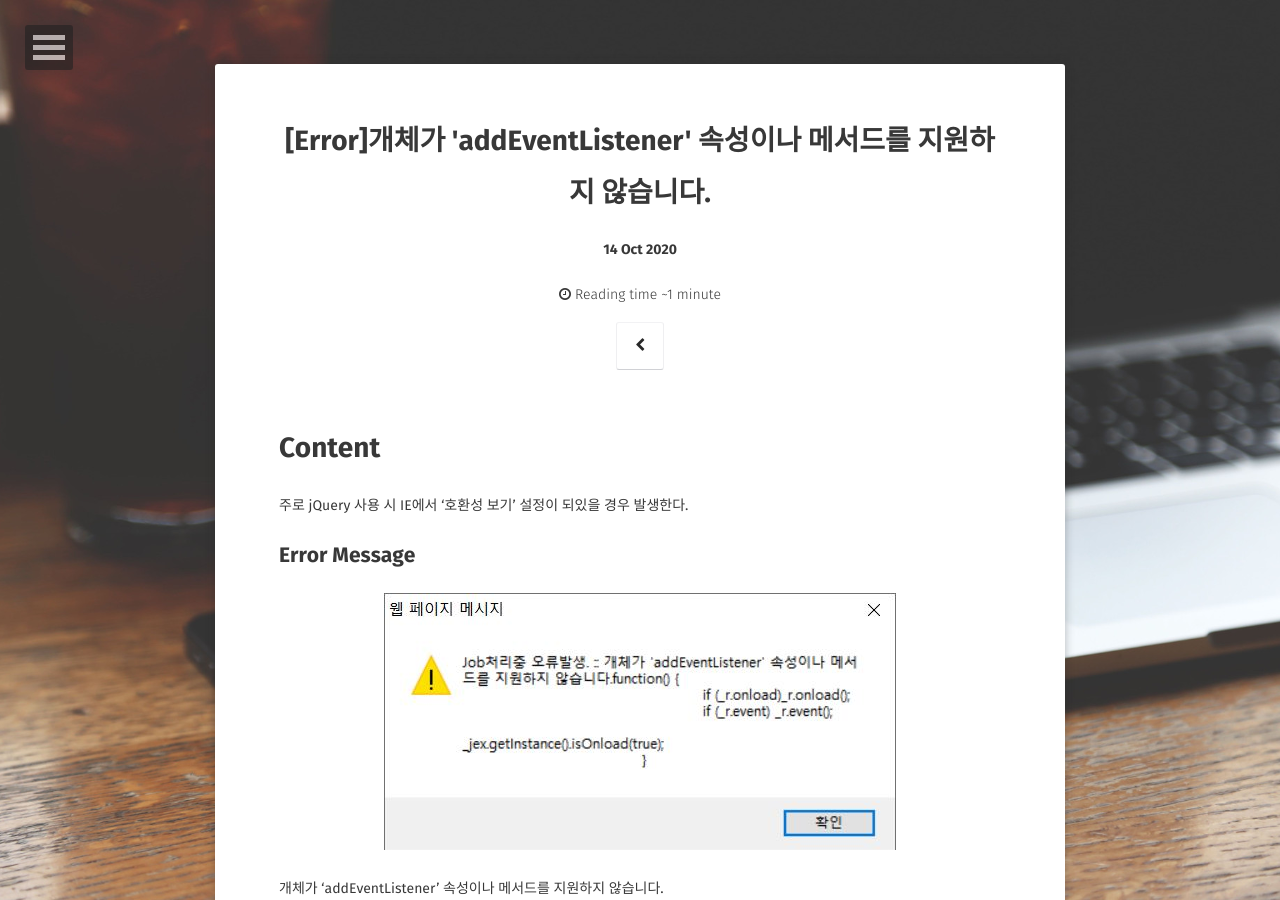
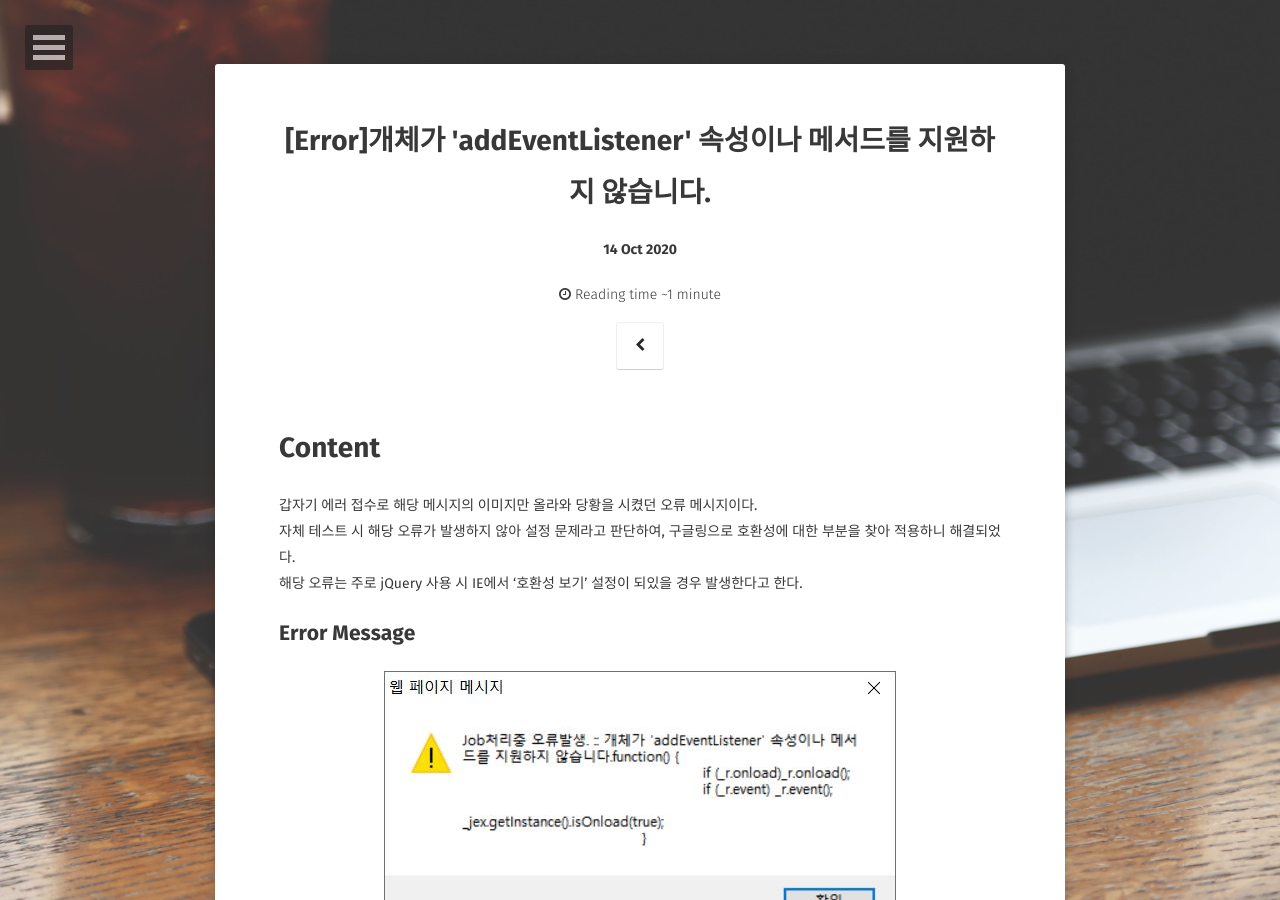
Before and after one commit to skypotato/skypotato.github.io, a Jekyll site: the page built from _posts/2020-10-13-ErrorReport.md, in a window 1280 px wide and 900 px high. Built offline with Jekyll 4.4.1, drawn with Linux system fonts in a browser that asks for light colours; some web fonts are replaced.

Commit message:
Update 2020-10-13-ErrorReport.md

```diff
--- a/_posts/2020-10-13-ErrorReport.md
+++ b/_posts/2020-10-13-ErrorReport.md
@@ -15,7 +15,9 @@ tag:
 comments: true
 ---
 # Content
-주로 jQuery 사용 시 IE에서 '호환성 보기' 설정이 되있을 경우 발생한다.
+갑자기 에러 접수로 해당 메시지의 이미지만 올라와 당황을 시켰던 오류 메시지이다.<br>
+자체 테스트 시 해당 오류가 발생하지 않아 설정 문제라고 판단하여, 구글링으로 호환성에 대한 부분을 찾아 적용하니 해결되었다.<br>
+해당 오류는 주로 jQuery 사용 시 IE에서 '호환성 보기' 설정이 되있을 경우 발생한다고 한다.
 ## Error Message
 ![ErrorMessage](/assets/img/posts/2020-10-13-ErrorReport_01.JPG)<br>
 개체가 'addEventListener' 속성이나 메서드를 지원하지 않습니다.
```
